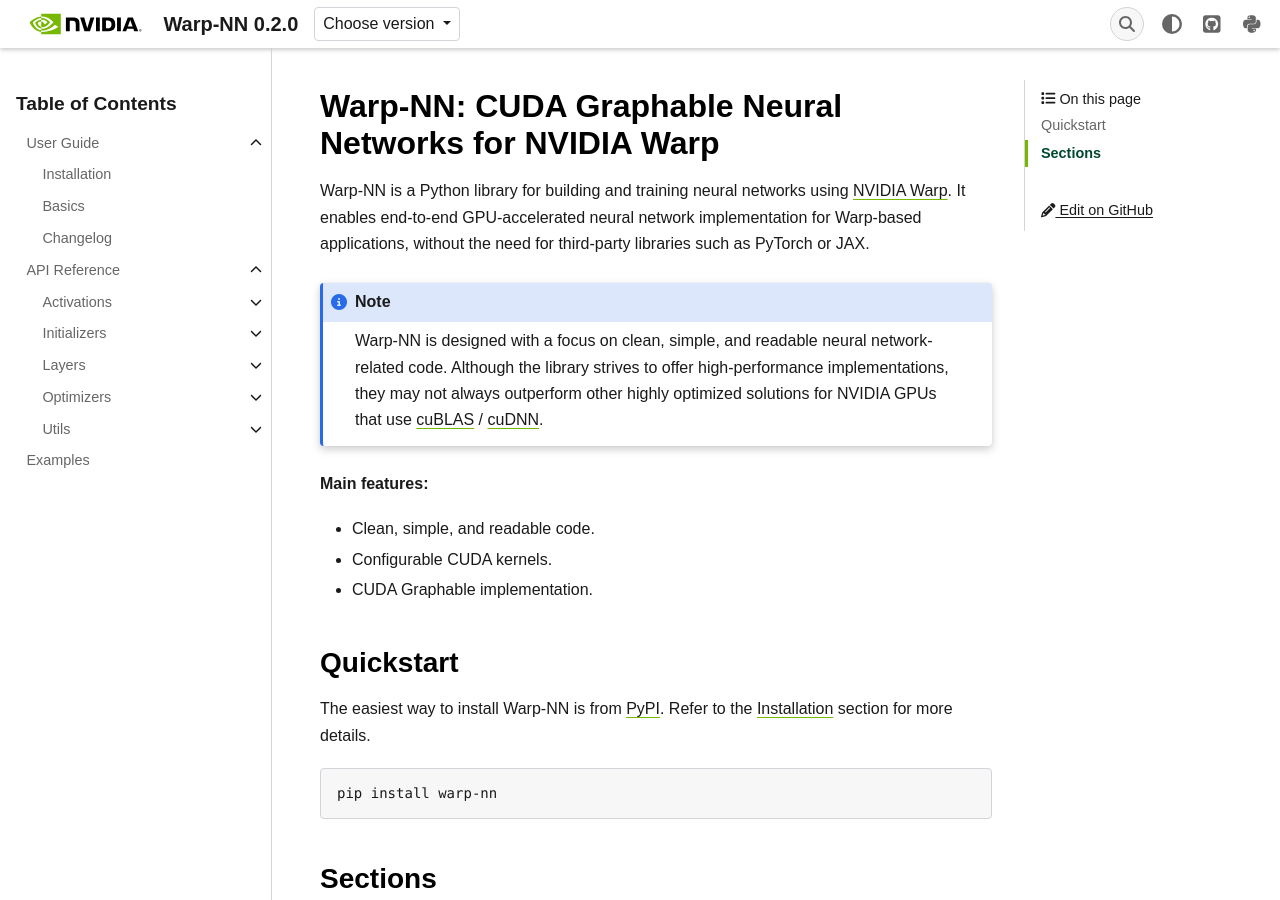
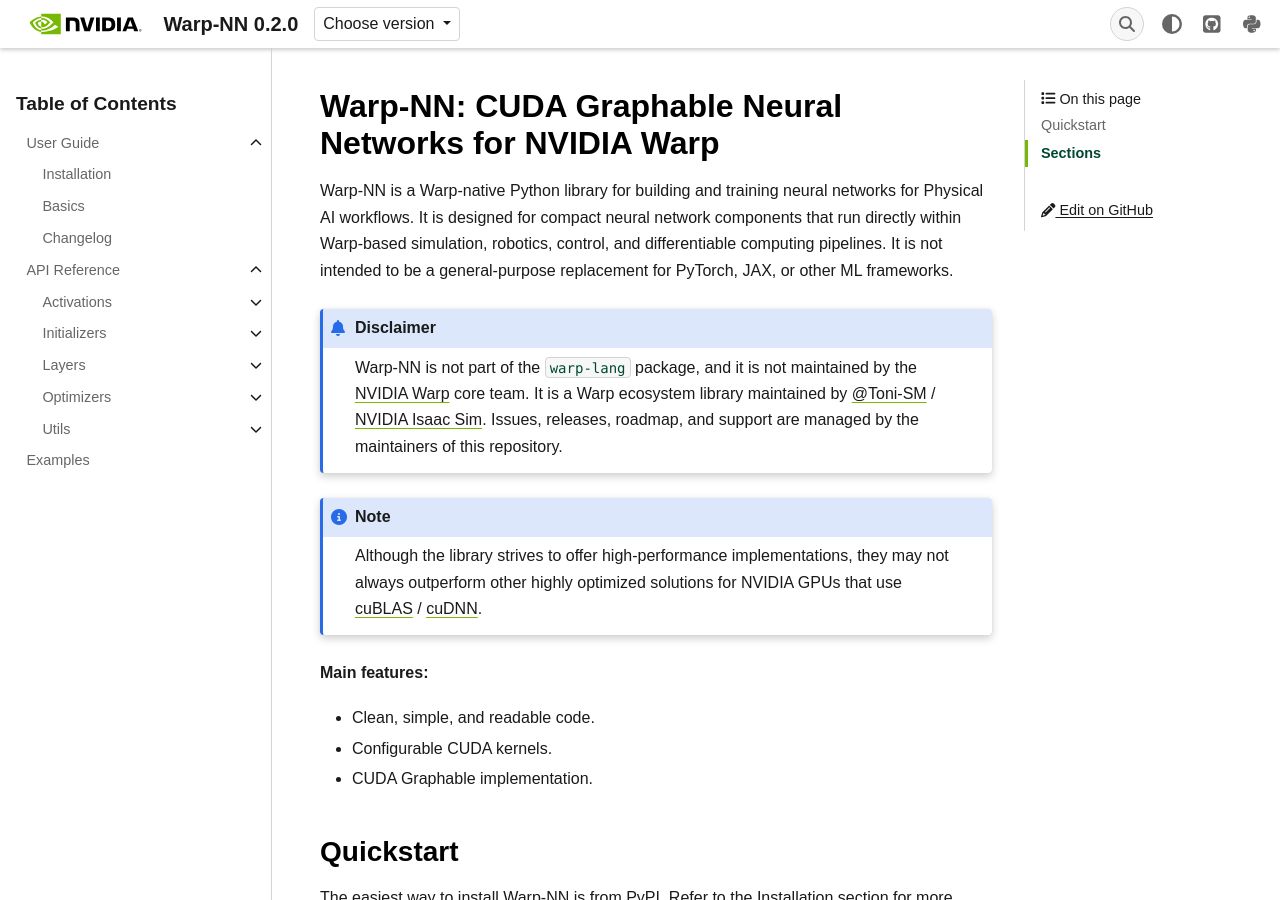
Before and after one commit to nvtw/warp-nn, a Sphinx documentation site: the page built from docs/index.rst, in a window 1280 px wide and 900 px high. Built offline with Sphinx 7.4.7, drawn with Linux system fonts in a browser that asks for light colours; some web fonts are replaced.

Commit message:
Update Warp-NN description in README.md and docs

```diff
--- a/docs/index.rst
+++ b/docs/index.rst
@@ -1,13 +1,20 @@
 |warp-nn|: CUDA Graphable Neural Networks for NVIDIA Warp
 =========================================================
 
-|warp-nn| is a Python library for building and training neural networks using |nvidia_warp|.
-It enables end-to-end GPU-accelerated neural network implementation for Warp-based applications,
-without the need for third-party libraries such as PyTorch or JAX.
+|warp-nn| is a Warp-native Python library for building and training neural networks for Physical AI workflows.
+It is designed for compact neural network components that run directly within Warp-based simulation,
+robotics, control, and differentiable computing pipelines.
+It is not intended to be a general-purpose replacement for PyTorch, JAX, or other ML frameworks.
+
+.. admonition:: Disclaimer
+
+    |warp-nn| is not part of the ``warp-lang`` package, and it is not maintained by the |nvidia_warp| core team.
+    It is a Warp ecosystem library maintained by `@Toni-SM <https://github.com/Toni-SM>`_ /
+    `NVIDIA Isaac Sim <https://github.com/isaac-sim>`_. Issues, releases, roadmap,
+    and support are managed by the maintainers of this repository.
 
 .. note::
 
-    |warp-nn| is designed with a focus on clean, simple, and readable neural network-related code.
     Although the library strives to offer high-performance implementations,
     they may not always outperform other highly optimized solutions for NVIDIA GPUs that use
     `cuBLAS <https://developer.nvidia.com/cublas>`_ / `cuDNN <https://developer.nvidia.com/cudnn>`_.
```
Also changed, not shown: README.md (+12 -3 lines).
